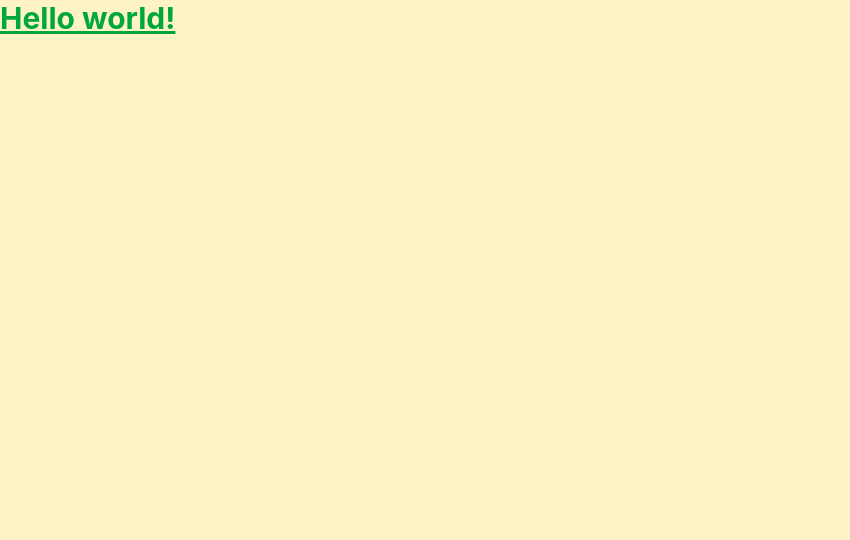
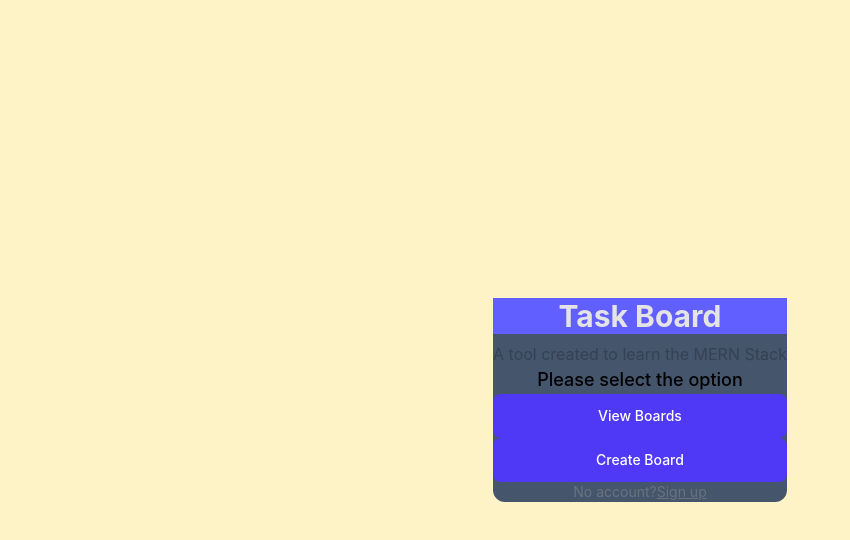
Before and after one commit to vigneshmb/mern-stack-template, a React (Vite) app in the folder reactjs/: page / in a window 1280 px wide. Shown: the top 540 px of the page, without its empty margins (0-850 px from the left). Built offline with nearby package versions, Linux system fonts and the light colour scheme.

Commit message:
adding Routes - In Progress

```diff
--- a/reactjs/package.json
+++ b/reactjs/package.json
@@ -12,6 +12,7 @@
   "dependencies": {
     "@tailwindcss/vite": "4.0.6",
     "axios": "^1.7.9",
+    "prop-types": "^15.8.1",
     "react": "19.0.0",
     "react-dom": "19.0.0",
     "react-fox-toast": "^1.10.14",
--- a/reactjs/src/App.jsx
+++ b/reactjs/src/App.jsx
@@ -1,12 +1,14 @@
-import { useState } from "react";
+import { BrowserRouter } from "react-router";
+
 import "./App.css";
+import AppRoutes from "#Routes/Routes.jsx";
 
 function App() {
   return (
     <div className="h-dvh bg-amber-100 dark:bg-zinc-900 m-0 p-0 overflow-auto">
-      <h1 className="text-3xl font-bold underline text-green-600">
-        Hello world!
-      </h1>
+      <BrowserRouter>
+        <AppRoutes />
+      </BrowserRouter>
     </div>
   );
 }
--- /dev/null
+++ b/reactjs/src/api/axiosWrap.js
@@ -0,0 +1,10 @@
+import axios from "axios";
+
+const baseURL = process.env.API_BASEURL || "http://localhost:4567";
+const axiosWrap = axios.create({baseURL});
+
+// const token = localStorage.getItem("authJWT") || "";
+
+// axiosWrap.defaults.headers.common["Authorization"] = token;
+
+export default axiosWrap;
--- /dev/null
+++ b/reactjs/src/api/samples.js
@@ -0,0 +1,3 @@
+import axiosWrap from "./axiosWrap";
+
+export const getAllSamples =()=> axiosWrap.get('/samples/getAll');
--- /dev/null
+++ b/reactjs/src/components/board.jsx
@@ -0,0 +1,51 @@
+import PropTypes from "prop-types";
+
+import { getAllSamples } from "#Api/samples.js";
+import { useEffect, useState } from "react";
+
+export default function Boards() {
+  const [boardData, setBoardData] = useState(null);
+  useEffect(() => {
+    getAllSamples().then((res) => setBoardData(res.data || [{}]));
+  }, []);
+
+  return (
+    <div className="grid grid-cols-1 gap-4 lg:grid-cols-4 lg:gap-8 m-2">
+      {boardData && boardData.length > 0 ? (
+        <>
+          {boardData.map((board) => {
+            console.log(board);
+
+            return <BoardItem board={board} key={board._id} />;
+          })}
+        </>
+      ) : (
+        <div>Loading</div>
+      )}
+    </div>
+  );
+}
+
+const BoardItem = ({ board }) => {
+  // console.log(board);
+
+  return (
+    <div className="flex flex-col items-stretch gap-4 bg-zinc-900 dark:bg-amber-100 rounded-2xl p-2">
+      <h3 className="text-lg/tight font-medium text-gray-900">
+        {board?.title || "come here"}
+      </h3>
+
+      <p className="mt-0.5 text-gray-700">
+        {board?.description ||
+          "Lorem ipsum dolor sit amet consectetur adipisicing elit. Voluptates voluptas distinctio nesciunt quas non animi."}
+      </p>
+    </div>
+  );
+};
+
+// BoardItem.propTypes = {
+//   board: PropTypes.object({
+//     title: PropTypes.string.isRequired,
+//     description: PropTypes.number,
+//   }),
+// };
--- /dev/null
+++ b/reactjs/src/pages/BoardListPage.jsx
@@ -0,0 +1,9 @@
+import Boards from "#Components/board.jsx";
+
+export default function BoardListPage() {
+  return (
+    <div className="m-10 p-1">
+      <Boards />
+    </div>
+  );
+}
--- /dev/null
+++ b/reactjs/src/pages/HomePage.jsx
@@ -0,0 +1,44 @@
+function HomePage() {
+  return (
+    <div className="flex justify-center items-center h-dvh">
+      <div className="mx-auto grid grid-cols-1 max-w-screen-xl px-0 dark:bg-zinc-300 bg-slate-600 rounded-xl">
+        <div className="text-indigo-700 sm:text-3xl bg-indigo-500">
+          <h1 className="font-bold text-zinc-200 sm:text-3xl bg-indigo-500 m-0 p-0 text-center">
+            Task Board
+          </h1>
+        </div>
+        <p className="mx-auto mt-2 max-w-md text-center text-gray-700 float-right">
+          A tool created to learn the MERN Stack
+        </p>
+        <div className=" max-w-lg bg-amber-300"></div>
+
+        <p className="text-center text-lg font-medium">
+          Please select the option
+        </p>
+
+        <button
+          type="submit"
+          className="block w-full rounded-lg bg-indigo-600 px-5 py-3 text-sm font-medium text-white"
+        >
+          View Boards
+        </button>
+
+        <button
+          type="submit"
+          className="block w-full rounded-lg bg-indigo-600 px-5 py-3 text-sm font-medium text-white"
+        >
+          Create Board
+        </button>
+
+        <p className="text-center text-sm text-gray-500">
+          No account?
+          <a className="underline" href="#">
+            Sign up
+          </a>
+        </p>
+      </div>
+    </div>
+  );
+}
+
+export default HomePage;
--- /dev/null
+++ b/reactjs/src/routes/Routes.jsx
@@ -0,0 +1,16 @@
+import { Route, Routes } from "react-router";
+import App from "../App";
+import HomePage from "#Pages/HomePage.jsx";
+import BoardListPage from "#Pages/BoardListPage.jsx";
+
+export default function AppRoutes() {
+  return (
+    <Routes>
+      <Route path="/" element={<HomePage />} />
+      <Route path="board" element={<BoardListPage />}>
+        <Route index element={<BoardListPage />} />
+        {/* <Route path="board/:id" element={<Project />} /> */}
+      </Route>
+    </Routes>
+  );
+}
--- a/reactjs/vite.config.js
+++ b/reactjs/vite.config.js
@@ -1,8 +1,14 @@
-import { defineConfig } from "vite";
+import { defineConfig, loadEnv } from "vite";
 import react from "@vitejs/plugin-react";
 import tailwindcss from "@tailwindcss/vite";
 
 // https://vite.dev/config/
-export default defineConfig({
-  plugins: [react(), tailwindcss()],
+export default defineConfig(({ mode }) => {
+  const env = loadEnv(mode, process.cwd(), "");
+  return {
+    define: {
+      "process.env": env,
+    },
+    plugins: [react(), tailwindcss()],
+  };
 });
```
Also changed, not shown: reactjs/src/hooks/useBooleanCheck.jsx (added), 1 other file (tests, documents, lock files or other folders).
